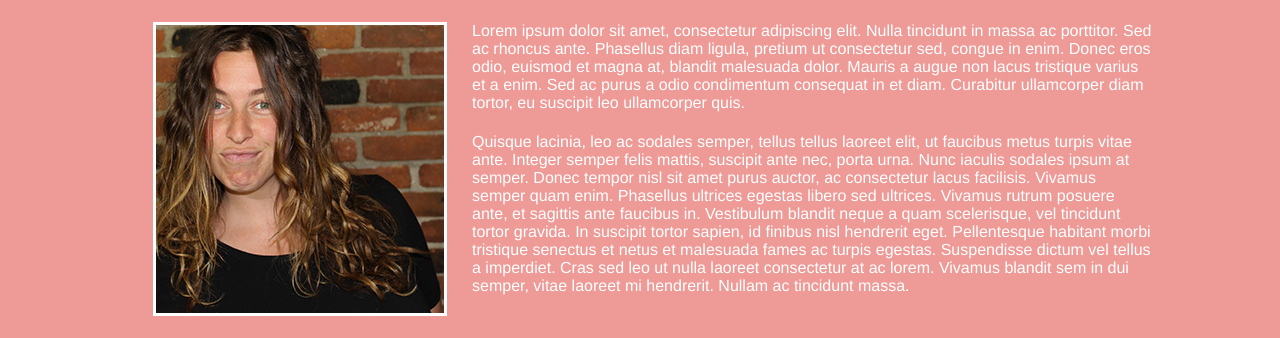
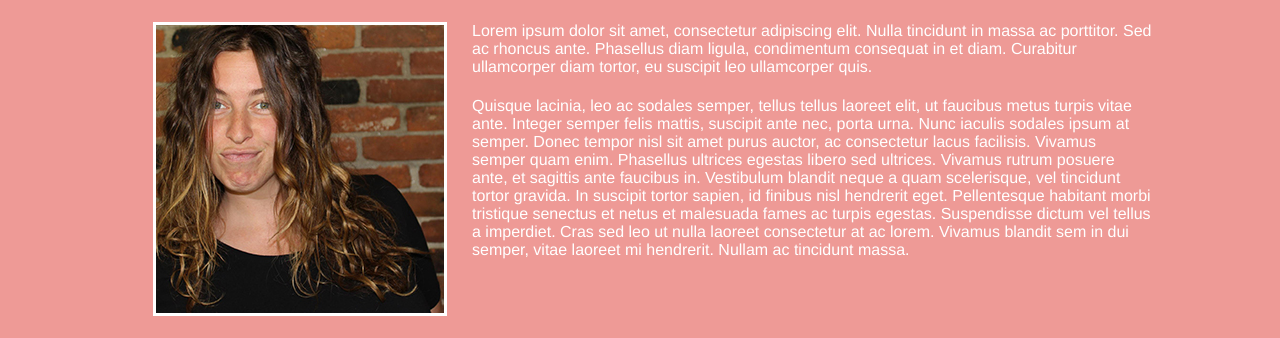
Before and after one commit to elhomanator/project-one_lh, a plain HTML site: page index.html in a window 1280 px wide. Shown: the part 408-746 px from the top of the page. Drawn offline with Linux system fonts and the light colour scheme.

Commit message:
edit to about

```diff
--- a/index.html
+++ b/index.html
@@ -18,7 +18,7 @@
 	<h2>About Katie</h2>
 
 	<img src="images/katiecroplo.jpg" alt="Katie Burrell">
-	<p>Lorem ipsum dolor sit amet, consectetur adipiscing elit. Nulla tincidunt in massa ac porttitor. Sed ac rhoncus ante. Phasellus diam ligula, pretium ut consectetur sed, congue in enim. Donec eros odio, euismod et magna at, blandit malesuada dolor. Mauris a augue non lacus tristique varius et a enim. Sed ac purus a odio condimentum consequat in et diam. Curabitur ullamcorper diam tortor, eu suscipit leo ullamcorper quis.</p>
+	<p>Lorem ipsum dolor sit amet, consectetur adipiscing elit. Nulla tincidunt in massa ac porttitor. Sed ac rhoncus ante. Phasellus diam ligula, condimentum consequat in et diam. Curabitur ullamcorper diam tortor, eu suscipit leo ullamcorper quis.</p>
 	<p>
 	Quisque lacinia, leo ac sodales semper, tellus tellus laoreet elit, ut faucibus metus turpis vitae ante. Integer semper felis mattis, suscipit ante nec, porta urna. Nunc iaculis sodales ipsum at semper. Donec tempor nisl sit amet purus auctor, ac consectetur lacus facilisis. Vivamus semper quam enim. Phasellus ultrices egestas libero sed ultrices. Vivamus rutrum posuere ante, et sagittis ante faucibus in. Vestibulum blandit neque a quam scelerisque, vel tincidunt tortor gravida. In suscipit tortor sapien, id finibus nisl hendrerit eget. Pellentesque habitant morbi tristique senectus et netus et malesuada fames ac turpis egestas. Suspendisse dictum vel tellus a imperdiet. Cras sed leo ut nulla laoreet consectetur at ac lorem. Vivamus blandit sem in dui semper, vitae laoreet mi hendrerit. Nullam ac tincidunt massa.
 
```
